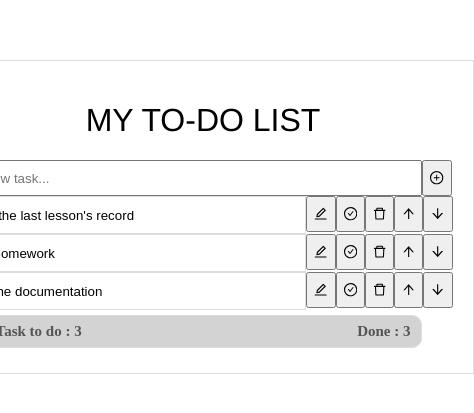
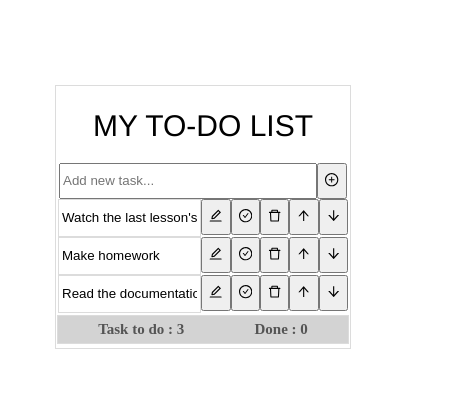
Before and after one commit to Natalina27/pasv_todolist_fe4, a React (Create React App) app: page / in a window 390 px wide. Shown: the part 213-626 px from the top of the page, 474 px wide, since content can reach past the window. Built offline with nearby package versions, Linux system fonts and the light colour scheme.

Commit message:
added responsive

```diff
--- a/src/components/App/App.js
+++ b/src/components/App/App.js
@@ -75,6 +75,9 @@ export const App = () => {
         setList(newList);
     }
 
+    const done = list.filter((el) => el.isDone).length;
+    const todo = list.length - done;
+
     return (
     <div className={s.app}>
         <div className={s.todo}>
@@ -88,7 +91,7 @@ export const App = () => {
                 taskUp={handleTaskUp}
                 taskEdit={handleEditItem}
             />
-            <Footer todo={list.length} done={list.length}/>
+            <Footer todo={todo} done={done}/>
         </div>
     </div>
   );
--- a/src/components/App/App.module.css
+++ b/src/components/App/App.module.css
@@ -20,3 +20,17 @@
   font-weight: 300;
 
 }
+
+@media(min-width: 320px) and (max-width: 768px){
+  .todo{
+    width: 290px;
+    border: gainsboro 1px solid;
+    padding: 2px;
+  }
+  .title{
+    font-family: Helvetica Neue, monospace;
+    font-weight: 200;
+    font-size: 30px;
+
+  }
+}
--- a/src/components/App/Footer/style.module.css
+++ b/src/components/App/Footer/style.module.css
@@ -5,8 +5,8 @@
 
 .text{
     display: flex;
-    justify-content: space-between;
-    margin: 10px;
+    justify-content: space-around;
+    margin:  10px 20px;
     font-size: 15px;
     font-weight: bold;
     color: #545454;
@@ -15,11 +15,8 @@
 @media(min-width: 320px) and (max-width: 768px){
     .wrap{
         justify-content: space-between;
-        width: 85%;
-        padding: 2px 5px;
-        border-radius: 10px;
         background-color: #d3d3d3;
-        margin: 5px;
+        margin: 2px;
     }
 
     .text{
--- a/src/components/App/TodoForm/TodoForm.module.css
+++ b/src/components/App/TodoForm/TodoForm.module.css
@@ -5,3 +5,14 @@
 .addButton{
     height: 36px;
 }
+@media(min-width: 320px) and (max-width: 768px) {
+    .input{
+        width: 250px;
+        height: 30px;
+    }
+    .addButton{
+        height: 36px;
+        width: 30px;
+    }
+
+}
--- a/src/components/App/TodoList/TodoList.module.css
+++ b/src/components/App/TodoList/TodoList.module.css
@@ -1,11 +1,12 @@
-
 .form{
     display: flex;
     flex-direction: row;
+    width: 100%;
+
 }
 .todolist{
     display: flex;
-    width: 345px;
+    width: 100%;
     height: 30px;
     border: gainsboro 1px solid;
     padding: 3px;
@@ -18,8 +19,10 @@
     text-decoration: line-through;
 }
 
-@media(min-width: 320px)and(max-width: 7688px){
-    .todolist{
-        width: 300px;
+@media(min-width: 320px)and(max-width: 768px){
+    .form{
+        display: flex;
+        flex-direction: row;
+        width: 130px;
     }
 }
```
